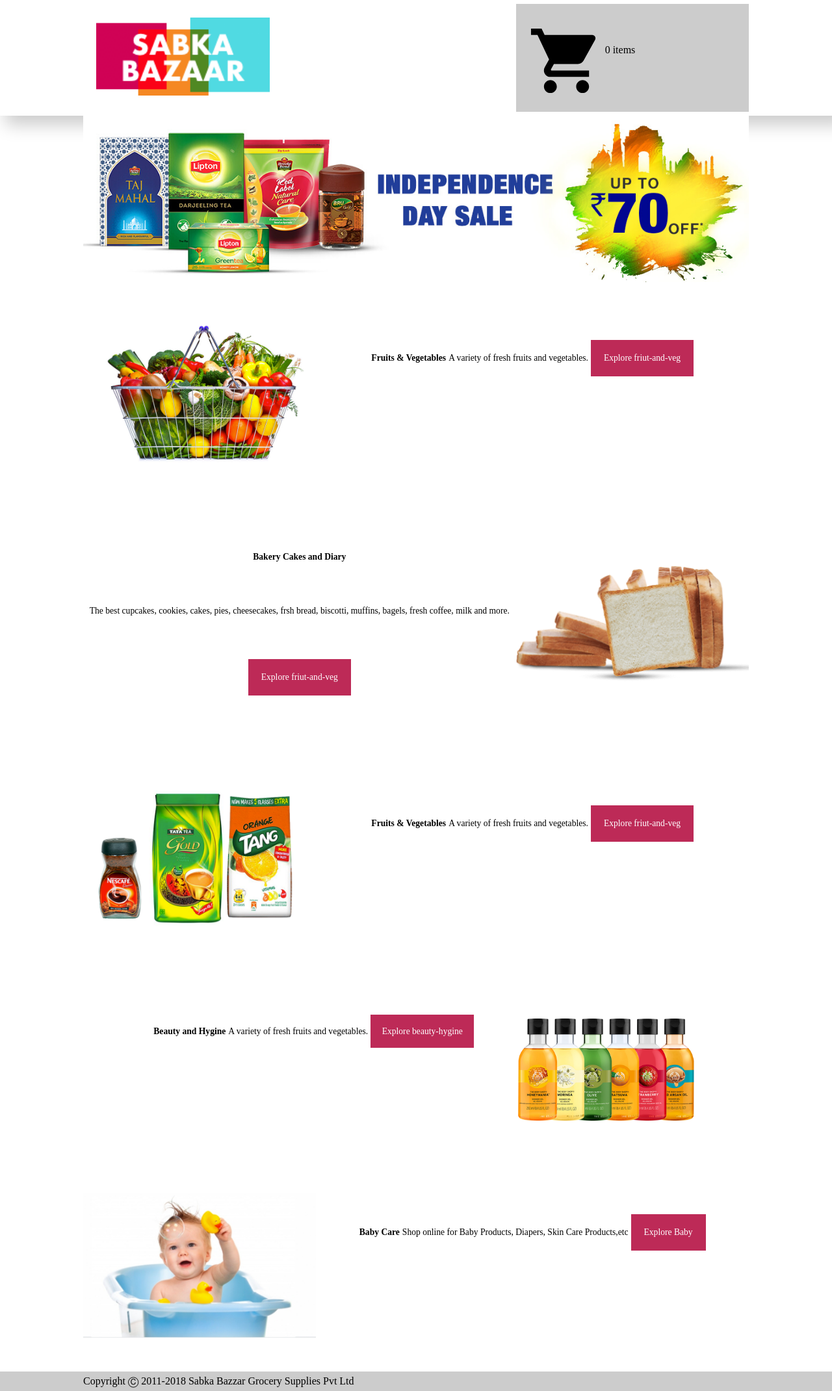
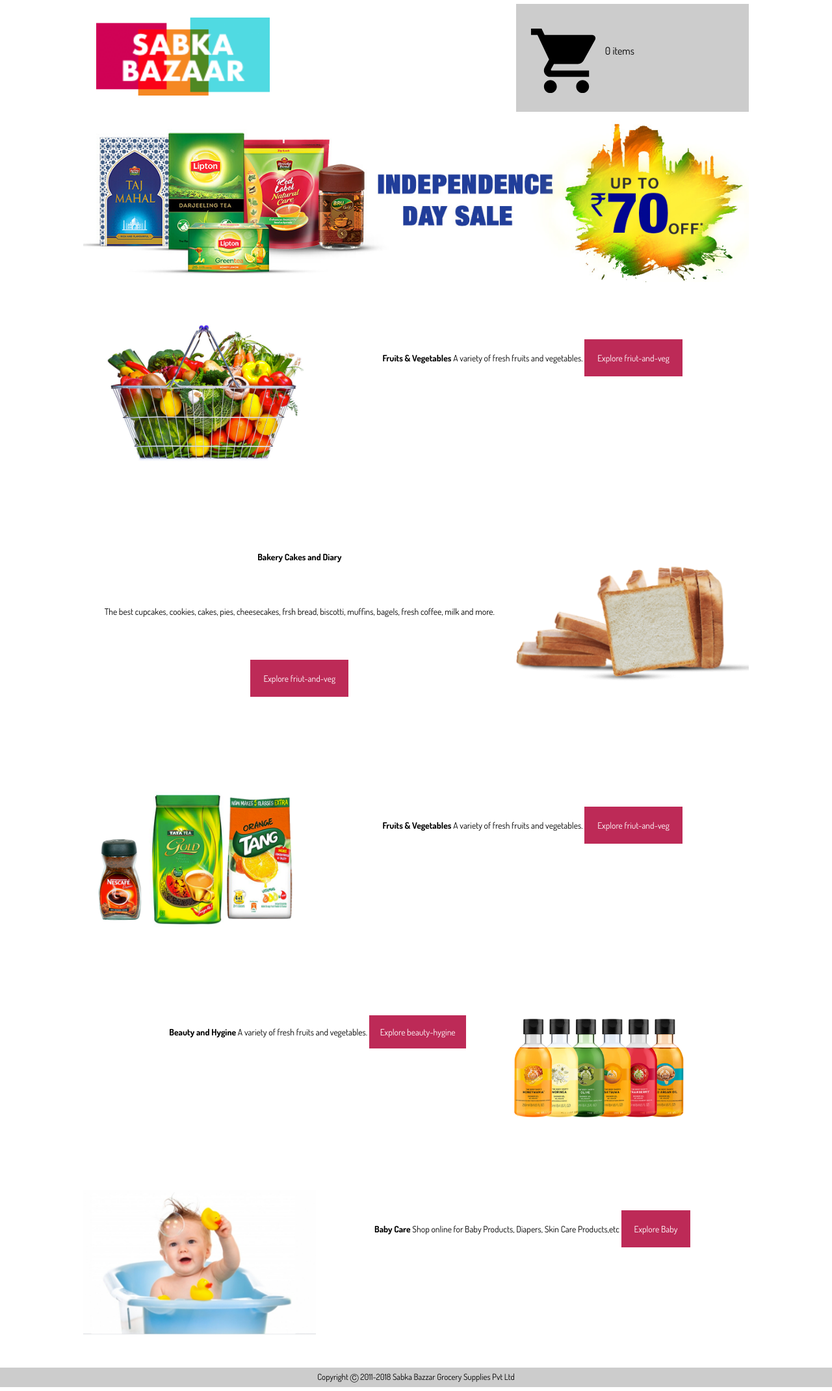
Before and after one commit to sanjaybhatt0621/SabkaBazzar, a plain HTML site: page ShoopingSite/index.html in a window 1280 px wide. Shown: the whole page at 65% size. Drawn offline with Linux system fonts and the light colour scheme.

Commit message:
Shhpoing Site Day1

```diff
--- a/ShoopingSite/stylesheets/style.scss
+++ b/ShoopingSite/stylesheets/style.scss
@@ -1,3 +1,7 @@
+@import 'https://fonts.googleapis.com/css?family=Dosis:400,600,700';
+*{
+    font-family: Dosis;
+}
 $desktop:980px;
 
 @mixin desktop
@@ -53,22 +57,22 @@
       content: '';
       content: none; } }
 
-  table {
-    border-collapse: collapse;
-    border-spacing: 0; }
+
+*
+{
+    font-size:0.85em;
+}
 
 
 
 
 
-    .header
-    {
-        border-bottom: 3px solid #cccccc;
-    }
     .footer
     {
         background-color: #cccccc;
-        // font-size: small; //mobile
+        font-size: small;
+        text-align: center;
+        padding: 3%;
     }
 
 
@@ -104,8 +108,8 @@
     display:flex;
     flex-direction: row;
     justify-content: space-between;
-    box-shadow: 16px 6px 25px 8px #cccccc;
-    border-bottom: 30px;
+    // box-shadow: 16px 6px 25px 8px #cccccc;
+    // border-bottom: 3px solid #cccccc;
     .logo
     {
         width:40%;
@@ -154,6 +158,9 @@
 
 
 }
+
+
+
 .mainHome
 {
         .slider
@@ -198,6 +205,8 @@
                 display: flex;
                 flex-direction: row;
                 margin: 5% auto;
+                // border-bottom: 2px solid #cccccc;
+                // box-shadow: 0px 0px 25px 7px #cccccc;
                 .menu-items
                 {
                     display: flex;
@@ -217,7 +226,7 @@
                     *
                     {
                         margin:5% auto;
-                        font-size:0.85em;
+
                         display: inline-block;
                     }
                     a
```
Also changed, not shown: ShoopingSite/index.html (+1 -1 lines), ShoopingSite/stylesheets/build/style.css, 1 other file.
